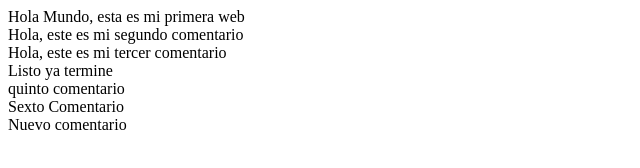
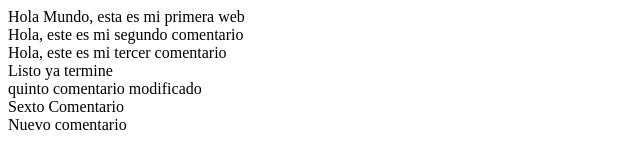
Before and after one commit to joshiecruz/Pruebas-Codigos-MisionTIC, a plain HTML site: page hola.html in a window 1280 px wide. Shown: the whole page, without its empty margins (0-640 px from the left). Drawn offline with Linux system fonts and the light colour scheme.

Commit message:
Agregar intento de conflicto

```diff
--- a/hola.html
+++ b/hola.html
@@ -13,7 +13,7 @@
     <div>Hola, este es mi segundo comentario</div>
     <div>Hola, este es mi tercer comentario</div>
     <div>Listo ya termine</div>
-    <div>quinto comentario</div>
+    <div>quinto comentario modificado</div>
     <dix>Sexto Comentario</dix>
     <div>Nuevo comentario</div>
 </body>
```
